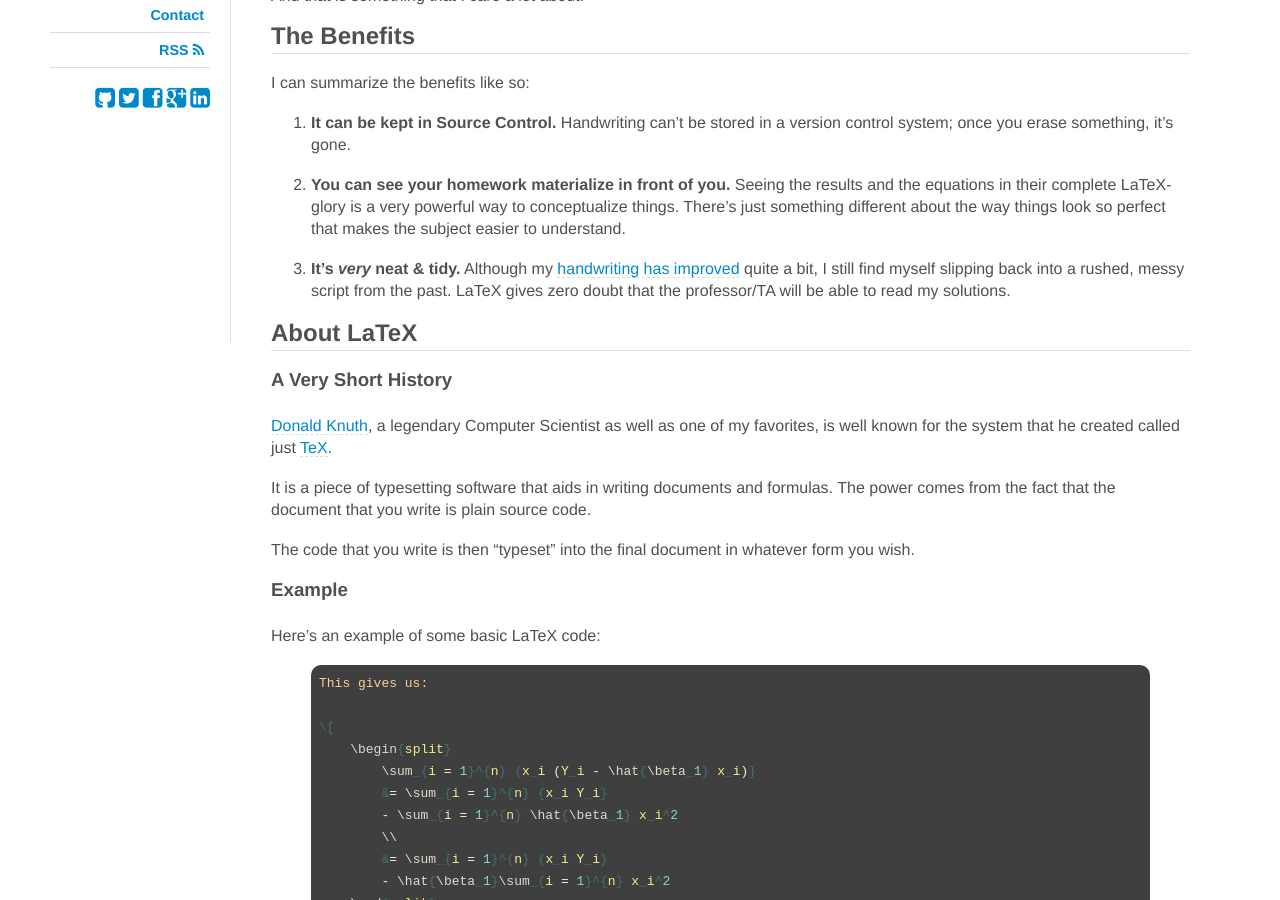
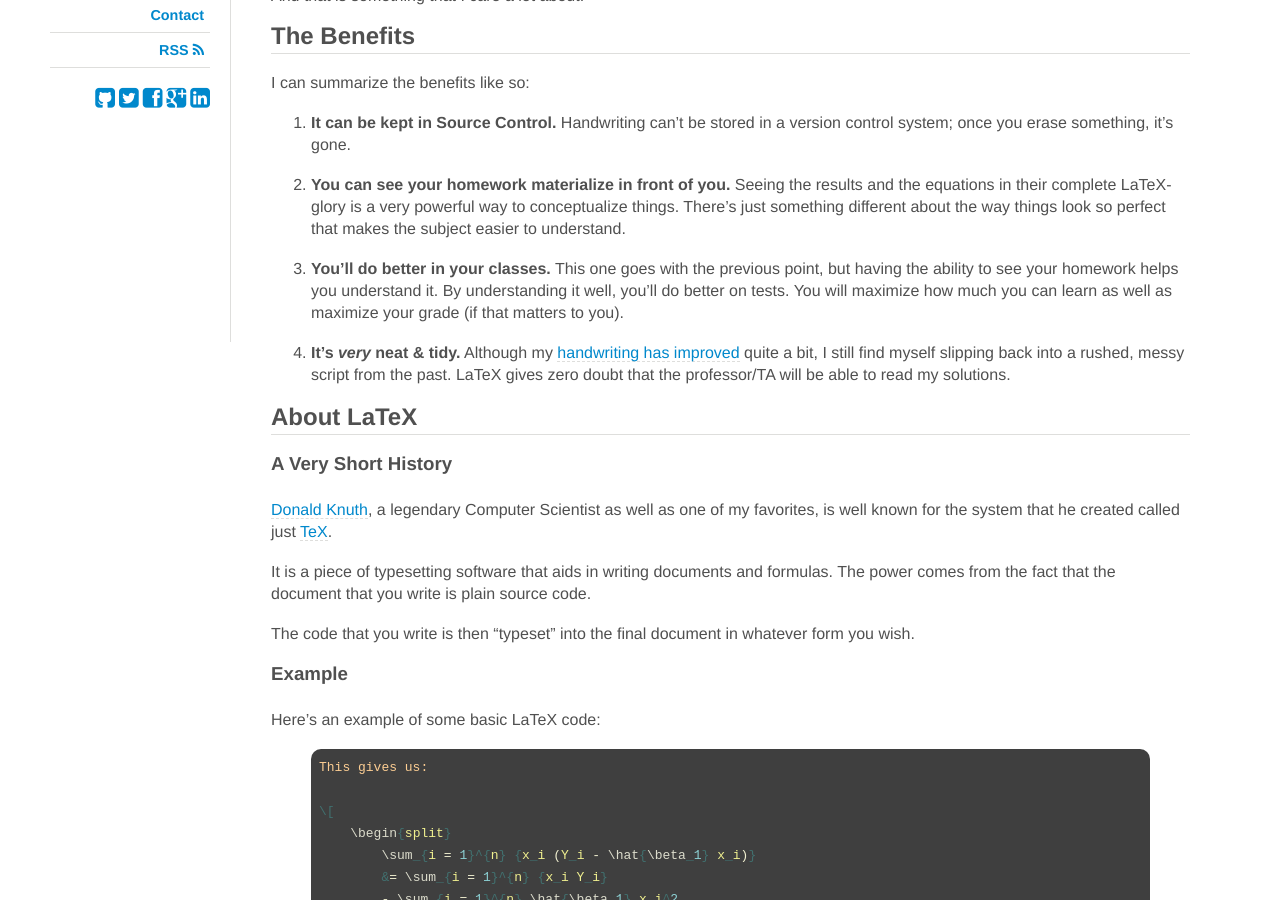
Before and after one commit to jdavis/jdavis.github.com, a Jekyll site: the page built from _posts/2014-02-12-doing-your-homework-in-latex.md, in a window 1280 px wide and 900 px high, scrolled down 618 px. Built offline with Jekyll 4.4.1, drawn with Linux system fonts in a browser that asks for light colours; nearby versions of some CDN libraries; some web fonts are replaced; Markdown is read by kramdown in place of the engine named in the settings.

Commit message:
Add one more benefit of performance

```diff
--- a/_posts/2014-02-12-doing-your-homework-in-latex.md
+++ b/_posts/2014-02-12-doing-your-homework-in-latex.md
@@ -63,6 +63,11 @@ I can summarize the benefits like so:
    Seeing the results and the equations in their complete LaTeX-glory is a very
    powerful way to conceptualize things. There's just something different about
    the way things look so perfect that makes the subject easier to understand.
+
+3. **You'll do better in your classes.** This one goes with the previous point,
+   but having the ability to see your homework helps you understand it. By
+   understanding it well, you'll do better on tests. You will maximize how much
+   you can learn as well as maximize your grade (if that matters to you).
 
 3. **It's *very* neat & tidy.**
    Although my [handwriting has improved][handwriting] quite a bit, I still find
```
